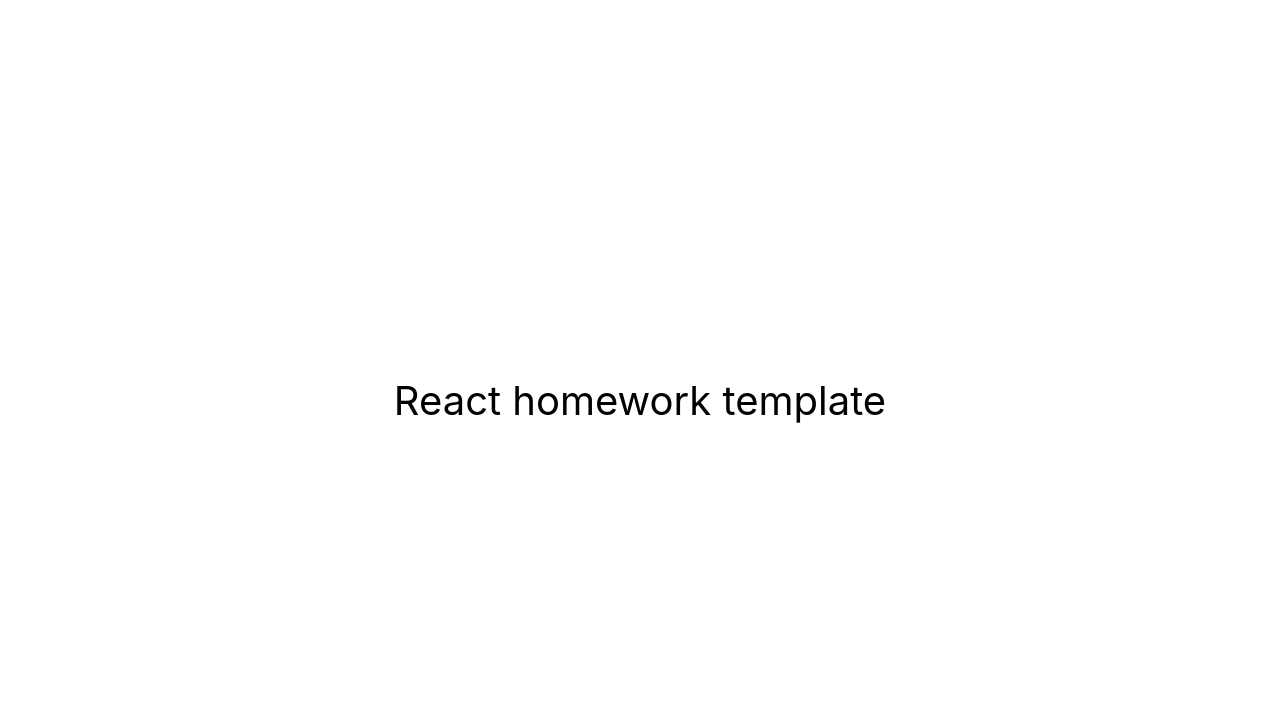
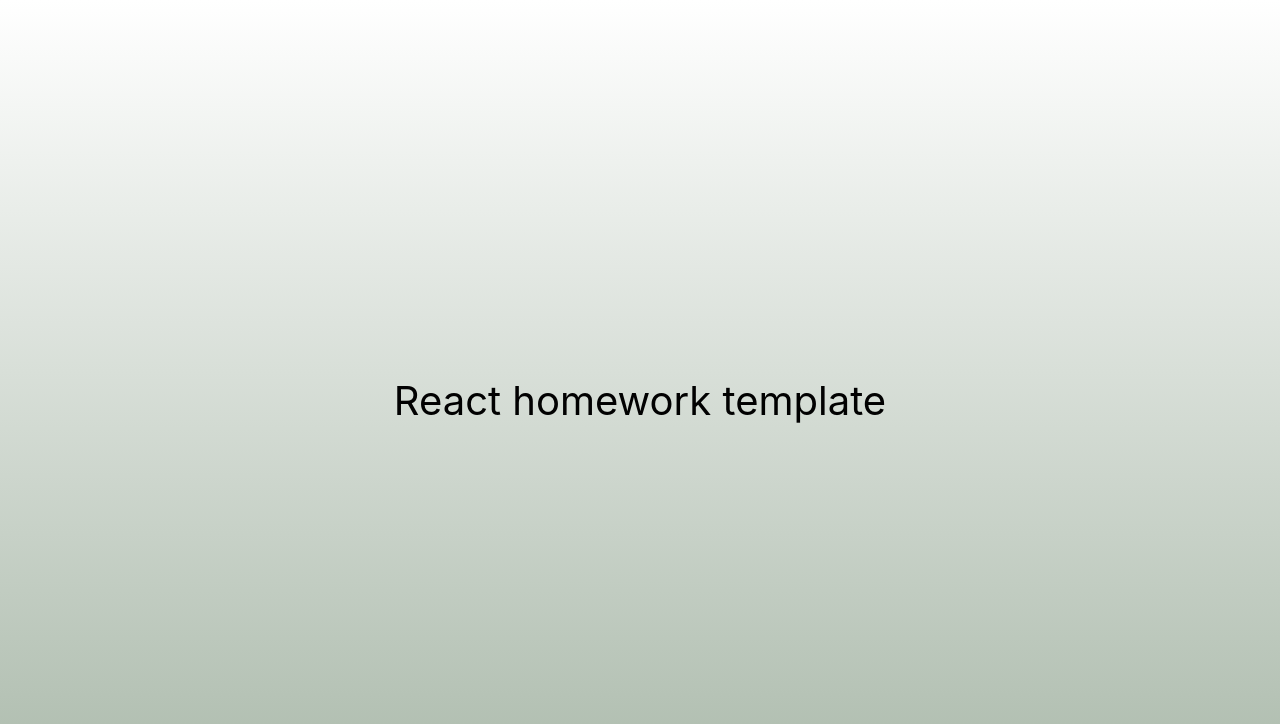
Before and after one commit to OlesiaKubska/goit-react-hw-06-phonebook, a React (Create React App) app: page / in a window 1280 px wide. Shown: the top 724 px of the page. Built offline with nearby package versions, Linux system fonts and the light colour scheme.

Commit message:
add folders redux and styles and update  index.js

```diff
--- a/package.json
+++ b/package.json
@@ -4,12 +4,17 @@
   "private": true,
   "homepage": "https://OlesiaKubska.github.io/goit-react-hw-06-phonebook/",
   "dependencies": {
+    "@reduxjs/toolkit": "^1.9.5",
     "@testing-library/jest-dom": "^5.16.3",
     "@testing-library/react": "^12.1.4",
     "@testing-library/user-event": "^13.5.0",
+    "nanoid": "^5.0.1",
     "react": "^18.1.0",
     "react-dom": "^18.1.0",
+    "react-redux": "^8.1.2",
     "react-scripts": "5.0.1",
+    "redux": "^4.2.1",
+    "styled-components": "^6.0.8",
     "web-vitals": "^2.1.3"
   },
   "scripts": {
--- a/src/index.js
+++ b/src/index.js
@@ -1,10 +1,19 @@
 import React from 'react';
 import ReactDOM from 'react-dom/client';
+import { Provider } from 'react-redux';
 import { App } from 'components/App';
-import './index.css';
+import { GlobalStyles } from 'styles';
+import { ThemeProvider } from 'styled-components';
+import { theme } from 'styles';
+import { store } from './redux/store';
 
 ReactDOM.createRoot(document.getElementById('root')).render(
   <React.StrictMode>
-    <App />
+    <ThemeProvider theme={theme}>
+      <GlobalStyles />
+      <Provider store={store}>
+        <App />
+      </Provider>
+    </ThemeProvider>
   </React.StrictMode>
 );
--- /dev/null
+++ b/src/redux/contactsSlice.js
@@ -0,0 +1,17 @@
+import { createSlice } from "@reduxjs/toolkit";
+
+const contactsSlice = createSlice({
+    name: "contacts",
+    initialState: [],
+    reducers: {
+        addContact: (state, action) => {
+        state.push(action.payload);
+        },
+        deleteContact: (state, action) => {
+        return state.filter(contact => contact.id !== action.payload);
+        },
+    },
+});
+
+export const { addContact, deleteContact } = contactsSlice.actions;
+export default contactsSlice.reducer;
--- /dev/null
+++ b/src/redux/filterSlice.js
@@ -0,0 +1,12 @@
+import { createSlice } from "@reduxjs/toolkit";
+
+const filterSlice = createSlice({
+    name: "filter",
+    initialState: "",
+    reducers: {
+        setFilter: (state, action) => action.payload,
+    },
+});
+
+export const { setFilter } = filterSlice.actions;
+export default filterSlice.reducer;
--- /dev/null
+++ b/src/redux/store.js
@@ -0,0 +1,10 @@
+import { configureStore } from "@reduxjs/toolkit";
+import contactsReducer from "./contactsSlice";
+import filterReducer from "./filterSlice";
+
+export const store = configureStore({
+    reducer: {
+        contacts: contactsReducer,
+        filter: filterReducer,
+    },
+});
--- /dev/null
+++ b/src/styles/GlobalStyles.jsx
@@ -0,0 +1,62 @@
+import { createGlobalStyle } from 'styled-components';
+import { theme } from 'styles/theme';
+
+export const GlobalStyles = createGlobalStyle`
+    html {
+        box-sizing: border-box;
+        scroll-behavior: smooth;
+    }
+
+    body {
+        margin: 0;
+        font-family: -apple-system, BlinkMacSystemFont, 'Segoe UI', 'Roboto',
+        'Oxygen', 'Ubuntu', 'Cantarell', 'Fira Sans', 'Droid Sans',
+        'Helvetica Neue', sans-serif;
+        background: ${theme.colors.mainBackground};
+        min-height: 100vh;
+
+        font-style: normal;
+    }
+
+    h1,
+    h2,
+    h3,
+    h4,
+    h5,
+    h6,
+    p {
+        margin-top: 0;
+    }
+
+    ul,
+    ol {
+        list-style: none;
+        padding-left: 0;
+        margin: 0;
+    }
+
+    img {
+        display: block;
+        max-width: 100%;
+        height: auto;
+    }
+
+    button {
+        padding: 0;
+        border: none;
+        font: inherit;
+        color: inherit;
+        background-color: transparent;
+        cursor: pointer;
+    }
+
+    a {
+        text-decoration: none;
+        color: inherit;
+    }
+
+    code {
+        font-family: source-code-pro, Menlo, Monaco, Consolas, 'Courier New',
+        monospace;
+    }
+`;
--- /dev/null
+++ b/src/styles/index.js
@@ -0,0 +1,2 @@
+export * from 'styles/GlobalStyles';
+export * from 'styles/theme';
--- /dev/null
+++ b/src/styles/theme.jsx
@@ -0,0 +1,26 @@
+export const theme = Object.freeze({
+    colors: {
+        accent: '#2196F3',
+        white: '#fff',
+        gray: '#9e9e9e',
+        light: '#f2f2f2',
+        dark: '#212121',
+        primary: '#49a09d',
+        mainBackground: ['linear-gradient(to top, #abbaab, #fff)'],
+    },
+    fontSizes: {
+        small: '14px',
+        medium: '18px',
+        large: '22px',
+        xl: '30px',
+    },
+    spacing: value => `${4 * value}px`,
+    shadows: {
+        small: '0 5px 7px -1px rgba(51, 51, 51, 0.23)',
+        regular: '0px 4px 10px 4px #9e9e9e',
+        medium: '0 9px 47px 11px rgba(51, 51, 51, 0.18);',
+    },
+    animation: {
+        cubicBezier: '0.25s cubic-bezier(0.7, 0.98, 0.86, 0.98)',
+    },
+});
```
Also changed, not shown: src/components/App.jsx (line endings or trailing spaces), src/index.css (line endings or trailing spaces), 1 other file (tests, documents, lock files or other folders).
